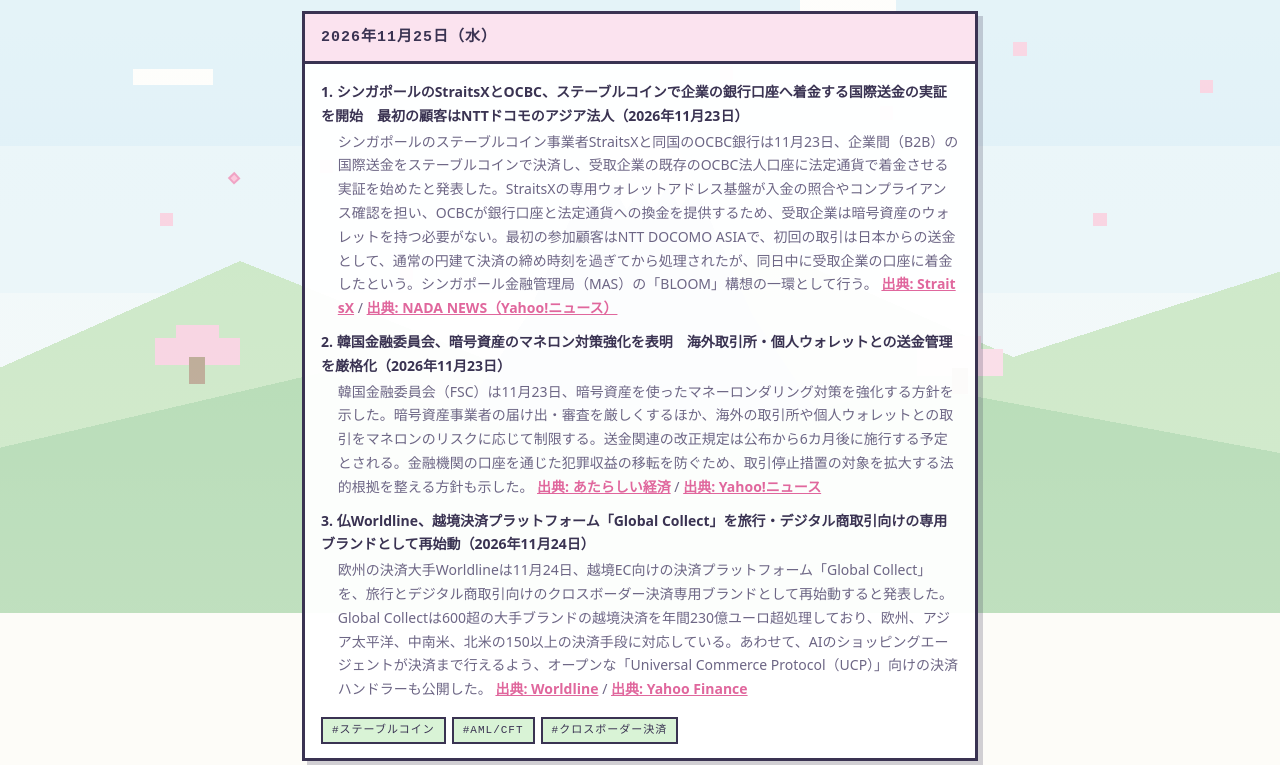
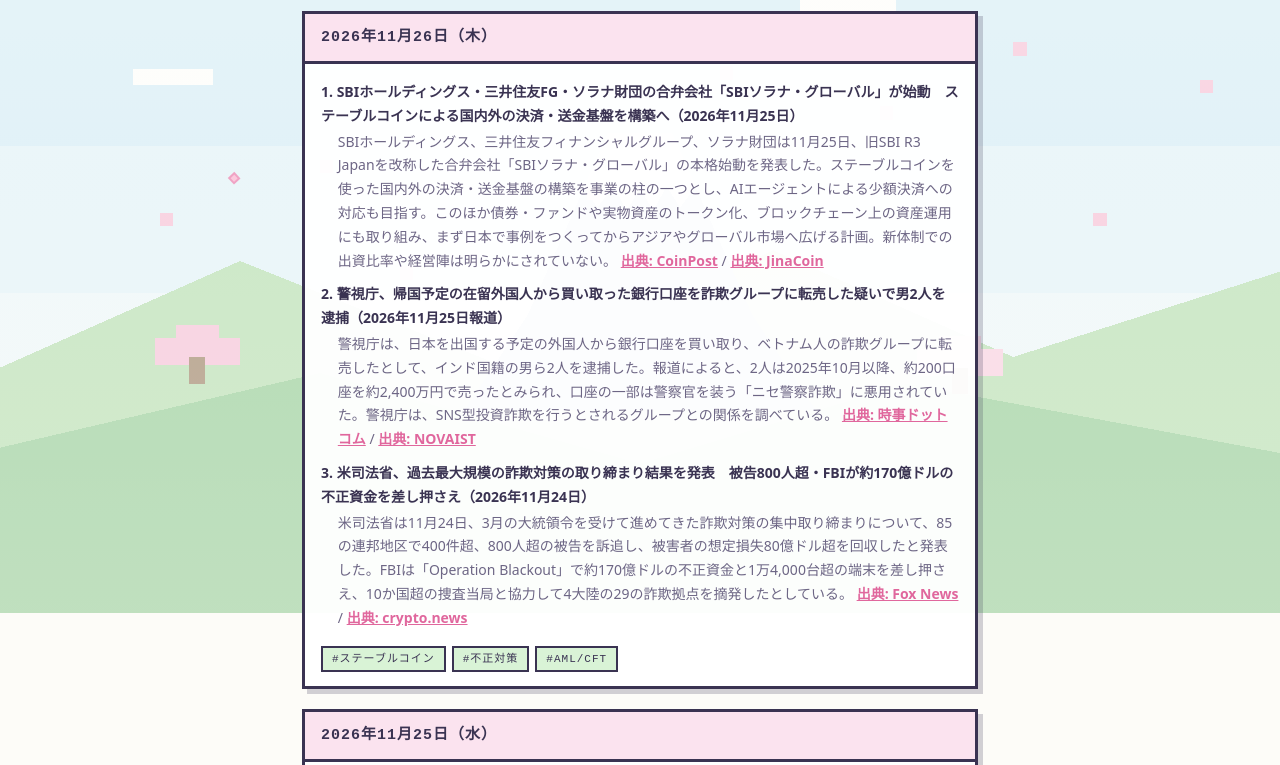
Before and after one commit to fujisawakazuhi/-, a plain HTML site: page fund-transfer/daily-news/index.html in a window 1280 px wide. Shown: the part 187-952 px from the top of the page. Drawn offline with Linux system fonts and the light colour scheme; a web font is replaced by a local one.

Commit message:
Daily news: 2026-11-26
Co-Authored-By: Claude Opus 5.5 <noreply@anthropic.com>
Claude-Session: https://claude.ai/code/session_01MqKzwvukuY3iGZg9ozuHTJ

```diff
--- a/fund-transfer/daily-news/index.html
+++ b/fund-transfer/daily-news/index.html
@@ -41,6 +41,21 @@
 <!-- ▼▼▼ 新しい投稿はこのマーカーの直下に追加する（新しいものが上） ▼▼▼ -->
       <article class="post">
         <div class="post-head">
+          <time datetime="2026-11-26">2026年11月26日（木）</time>
+        </div>
+        <div class="post-body">
+          <p><b>1. SBIホールディングス・三井住友FG・ソラナ財団の合弁会社「SBIソラナ・グローバル」が始動　ステーブルコインによる国内外の決済・送金基盤を構築へ（2026年11月25日）</b><br><span class="news-text">SBIホールディングス、三井住友フィナンシャルグループ、ソラナ財団は11月25日、旧SBI R3 Japanを改称した合弁会社「SBIソラナ・グローバル」の本格始動を発表した。ステーブルコインを使った国内外の決済・送金基盤の構築を事業の柱の一つとし、AIエージェントによる少額決済への対応も目指す。このほか債券・ファンドや実物資産のトークン化、ブロックチェーン上の資産運用にも取り組み、まず日本で事例をつくってからアジアやグローバル市場へ広げる計画。新体制での出資比率や経営陣は明らかにされていない。 <a href="https://coinpost.jp/?p=749518">出典: CoinPost</a> / <a href="https://jinacoin.ne.jp/sbi-solana-global-20261125/">出典: JinaCoin</a></span></p>
+          <p><b>2. 警視庁、帰国予定の在留外国人から買い取った銀行口座を詐欺グループに転売した疑いで男2人を逮捕（2026年11月25日報道）</b><br><span class="news-text">警視庁は、日本を出国する予定の外国人から銀行口座を買い取り、ベトナム人の詐欺グループに転売したとして、インド国籍の男ら2人を逮捕した。報道によると、2人は2025年10月以降、約200口座を約2,400万円で売ったとみられ、口座の一部は警察官を装う「ニセ警察詐欺」に悪用されていた。警視庁は、SNS型投資詐欺を行うとされるグループとの関係を調べている。 <a href="https://www.jiji.com/jc/article?k=2026112500392&amp;g=soc">出典: 時事ドットコム</a> / <a href="https://novaist.jp/articles/bank-account-resale-arrests/">出典: NOVAIST</a></span></p>
+          <p><b>3. 米司法省、過去最大規模の詐欺対策の取り締まり結果を発表　被告800人超・FBIが約170億ドルの不正資金を差し押さえ（2026年11月24日）</b><br><span class="news-text">米司法省は11月24日、3月の大統領令を受けて進めてきた詐欺対策の集中取り締まりについて、85の連邦地区で400件超、800人超の被告を訴追し、被害者の想定損失80億ドル超を回収したと発表した。FBIは「Operation Blackout」で約170億ドルの不正資金と1万4,000台超の端末を差し押さえ、10か国超の捜査当局と協力して4大陸の29の詐欺拠点を摘発したとしている。 <a href="https://www.foxnews.com/politics/doj-recovers-8b-charges-more-than-800-suspects-largest-anti-scam-surge-history">出典: Fox News</a> / <a href="https://crypto.news/doj-scam-crackdown-fbi-crypto-freezes/">出典: crypto.news</a></span></p>
+        </div>
+        <div class="post-tags">
+          <span>#ステーブルコイン</span>
+          <span>#不正対策</span>
+          <span>#AML/CFT</span>
+        </div>
+      </article>
+      <article class="post">
+        <div class="post-head">
           <time datetime="2026-11-25">2026年11月25日（水）</time>
         </div>
         <div class="post-body">
```
